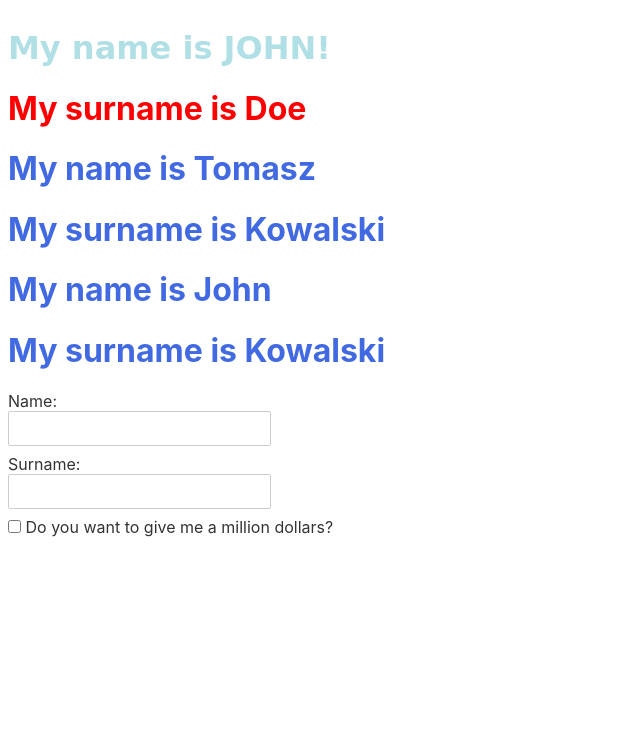
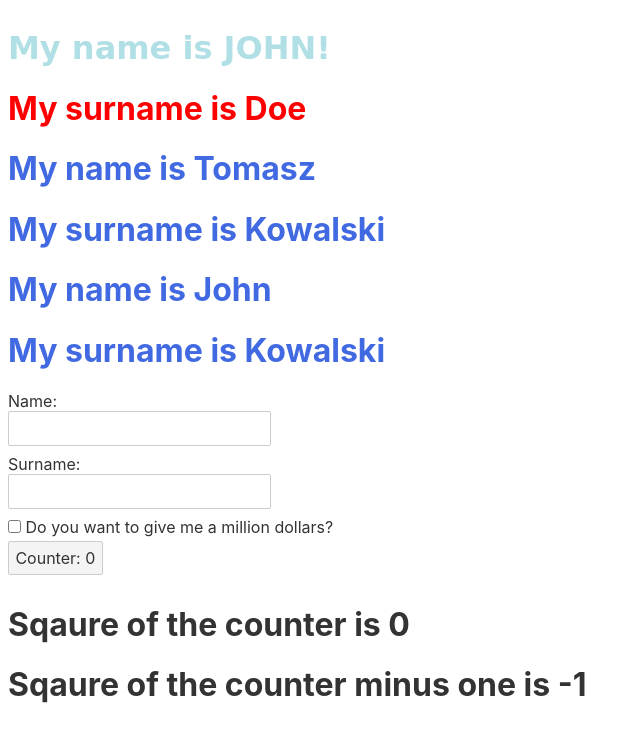
Before and after one commit to Annie-Huang/my-svelte-project, a Svelte app: page / in a window 1280 px wide. Shown: the top 742 px of the page, without its empty margins (0-640 px from the left). Built offline with nearby package versions, Linux system fonts and the light colour scheme.

Commit message:
Lesson 8: Use reactive declarations to compute component state in Svelte 3

```diff
--- a/src/App.svelte
+++ b/src/App.svelte
@@ -8,6 +8,14 @@
 	let name = "John";
 
 	let displayInfoMessage = false;
+
+    let count = 0;
+    // let squared;
+    $: squared = count ** 2;
+    $: squaredMinusOne = squared - 1;
+    function handleClick() {
+        count += 1;
+    }
 </script>
 
 <style>
@@ -43,3 +51,7 @@
     <h1 transition:fade={{ delay: 250, duration: 300 }}>Thank you2!</h1>
     <h1 transition:blur>Thank you3!</h1>
 {/if}
+
+<button on:click={handleClick}>Counter: {count}</button>
+<h1>Sqaure of the counter is {squared}</h1>
+<h1>Sqaure of the counter minus one is {squaredMinusOne}</h1>
```
